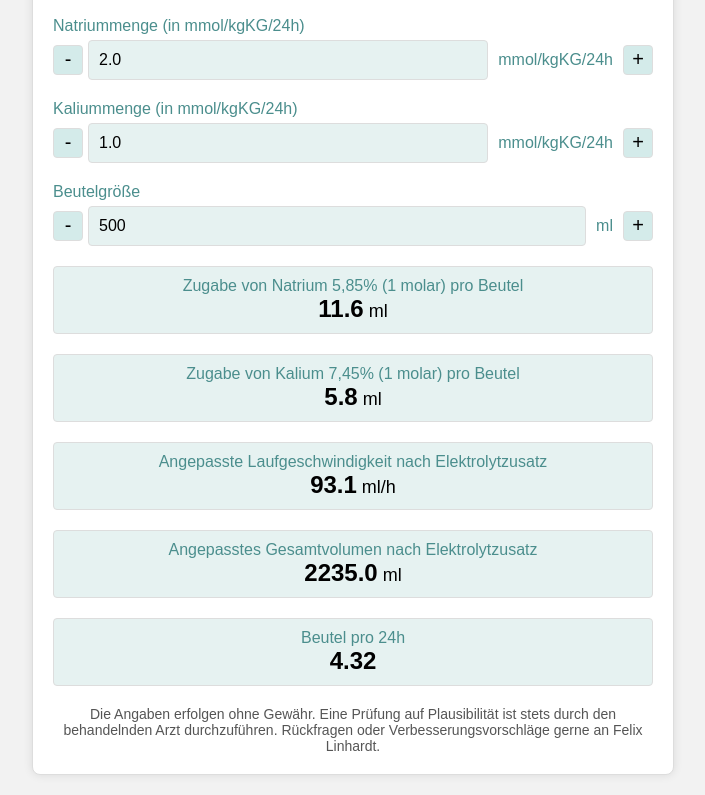
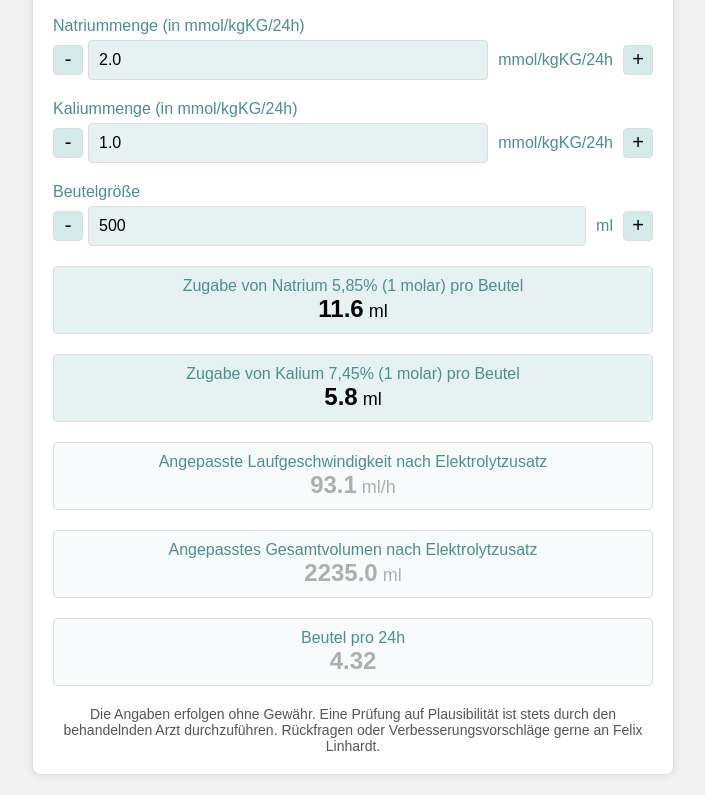
Before and after one commit to Fealo/fealo.github.io, a plain HTML site: page infusionhtml/index.html in a window 1280 px wide. Shown: the part 434-1229 px from the top of the page, without its empty margins (287-992 px from the left). Drawn offline with Linux system fonts and the light colour scheme.

Commit message:
Initial commit

```diff
--- a/infusionhtml/index.html
+++ b/infusionhtml/index.html
@@ -96,8 +96,8 @@
             font-weight: bold;
         }
         .result-faded {
-            background: rgba(230, 242, 241, 0.6);
-            color: #aaaaaa;
+            background: rgba(230, 242, 241, 0.3);
+            color: rgba(0, 0, 0, 0.3);
         }
         .info {
             text-align: center;
@@ -182,17 +182,17 @@
         <span class="value" id="potassiumPerBagValue">5.8</span> ml
     </div>
 
-    <div class="result" id="adjustedFlowRate">
+    <div class="result result-faded" id="adjustedFlowRate">
         <span class="label">Angepasste Laufgeschwindigkeit nach Elektrolytzusatz</span>
         <span class="value" id="adjustedFlowRateValue">93.1</span> ml/h
     </div>
 
-    <div class="result" id="adjustedTotalVolume">
+    <div class="result result-faded" id="adjustedTotalVolume">
         <span class="label">Angepasstes Gesamtvolumen nach Elektrolytzusatz</span>
         <span class="value" id="adjustedTotalVolumeValue">2235.0</span> ml
     </div>
 
-    <div class="result" id="bagsPerDay">
+    <div class="result result-faded" id="bagsPerDay">
         <span class="label">Beutel pro 24h</span>
         <span class="value" id="bagsPerDayValue">4.32</span>
     </div>
```
